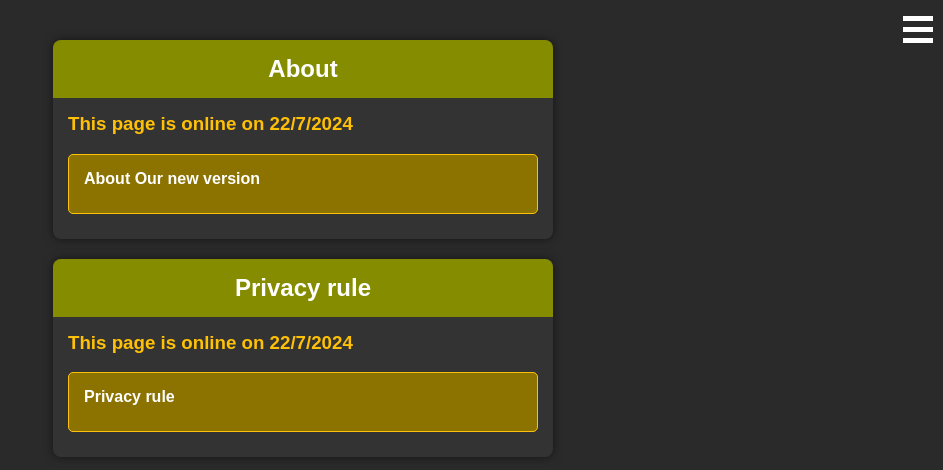
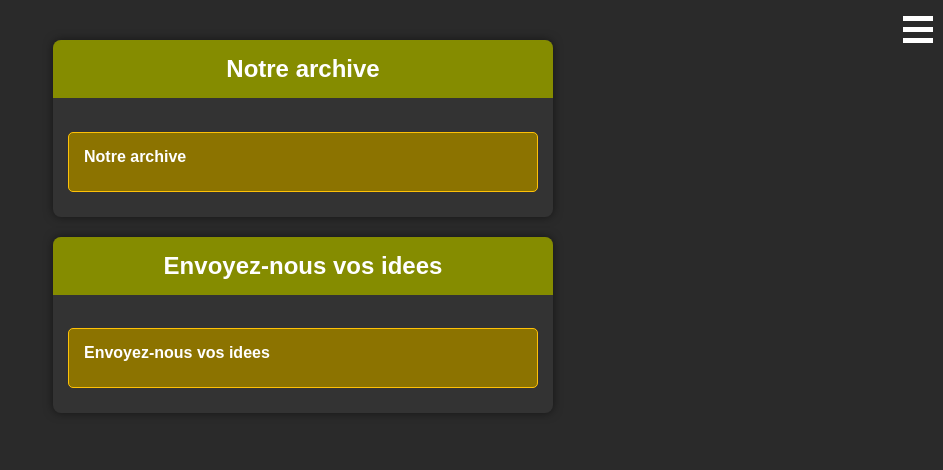
Before and after one commit to Rayen59/Projet.com, a plain HTML site: page index.html in a window 1280 px wide. Shown: the whole page, without its empty margins (337-1280 px from the left). Drawn offline with Linux system fonts and the light colour scheme.

Commit message:
Update index.html

```diff
--- a/index.html
+++ b/index.html
@@ -155,22 +155,22 @@
         <a href="game2.html">Distructive game</a>
     </div>
     <div class="container">
-        <div class="header">About</div>
+        <div class="header">Notre archive</div>
         <div class="content">
-            <h3>This page is online on 22/7/2024</h3>
+            <h3></h3>
             <div class="box">
-                <a href="aboutversion.html">About Our new version </a>
+                <a href="aboutversion.html">Notre archive </a>
                 <!-- Ajoutez d'autres liens ici -->
             </div>
         </div>
     </div>
 
     <div class="container">
-        <div class="header">Privacy rule</div>
+        <div class="header">Envoyez-nous vos idees</div>
         <div class="content">
-            <h3>This page is online on 22/7/2024</h3>
+            <h3></h3>
             <div class="box">
-                <a href="confidelity.html">Privacy rule</a>
+                <a href="confidelity.html">Envoyez-nous vos idees</a>
                 <!-- Ajoutez d'autres liens ici -->
             </div>
         </div>
```
